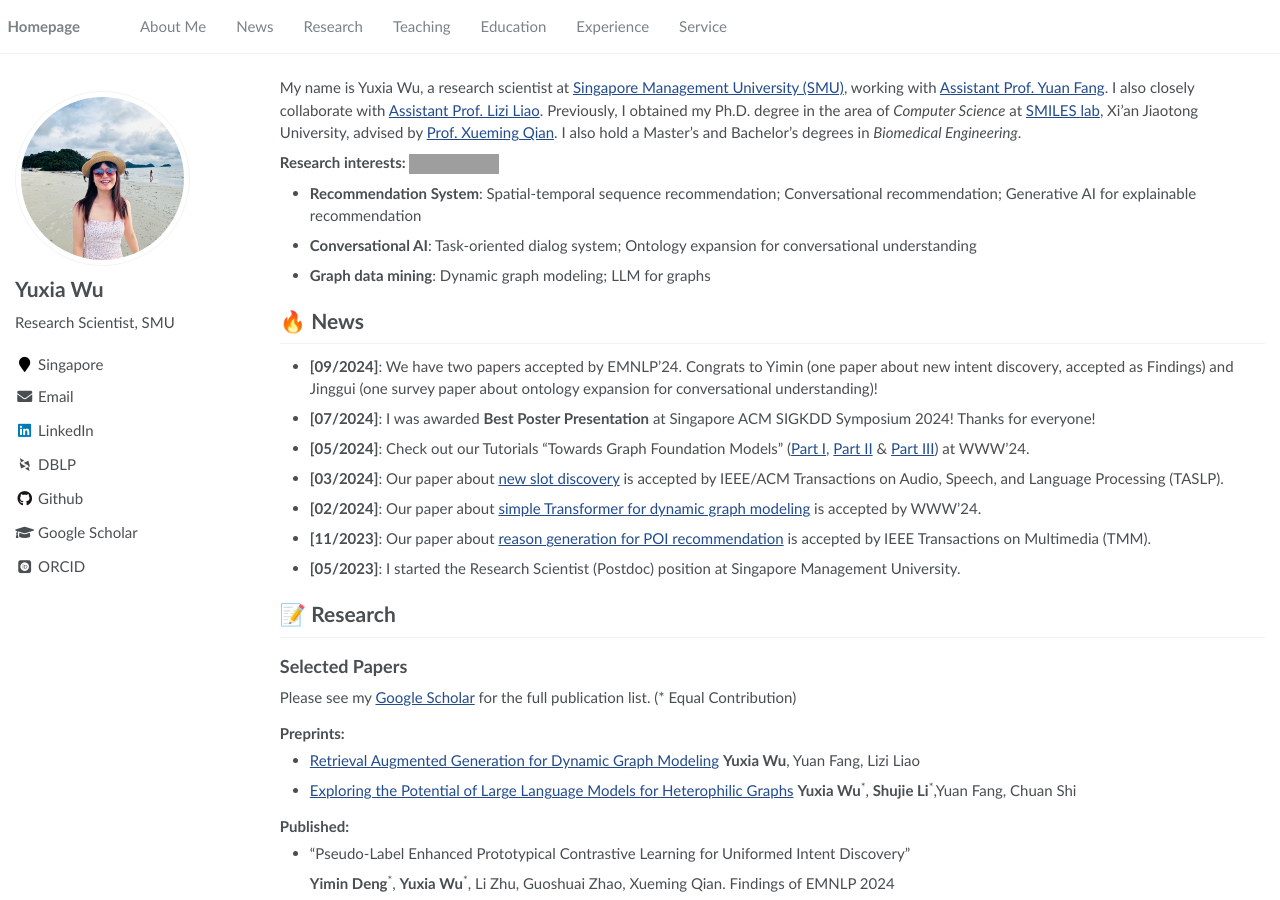
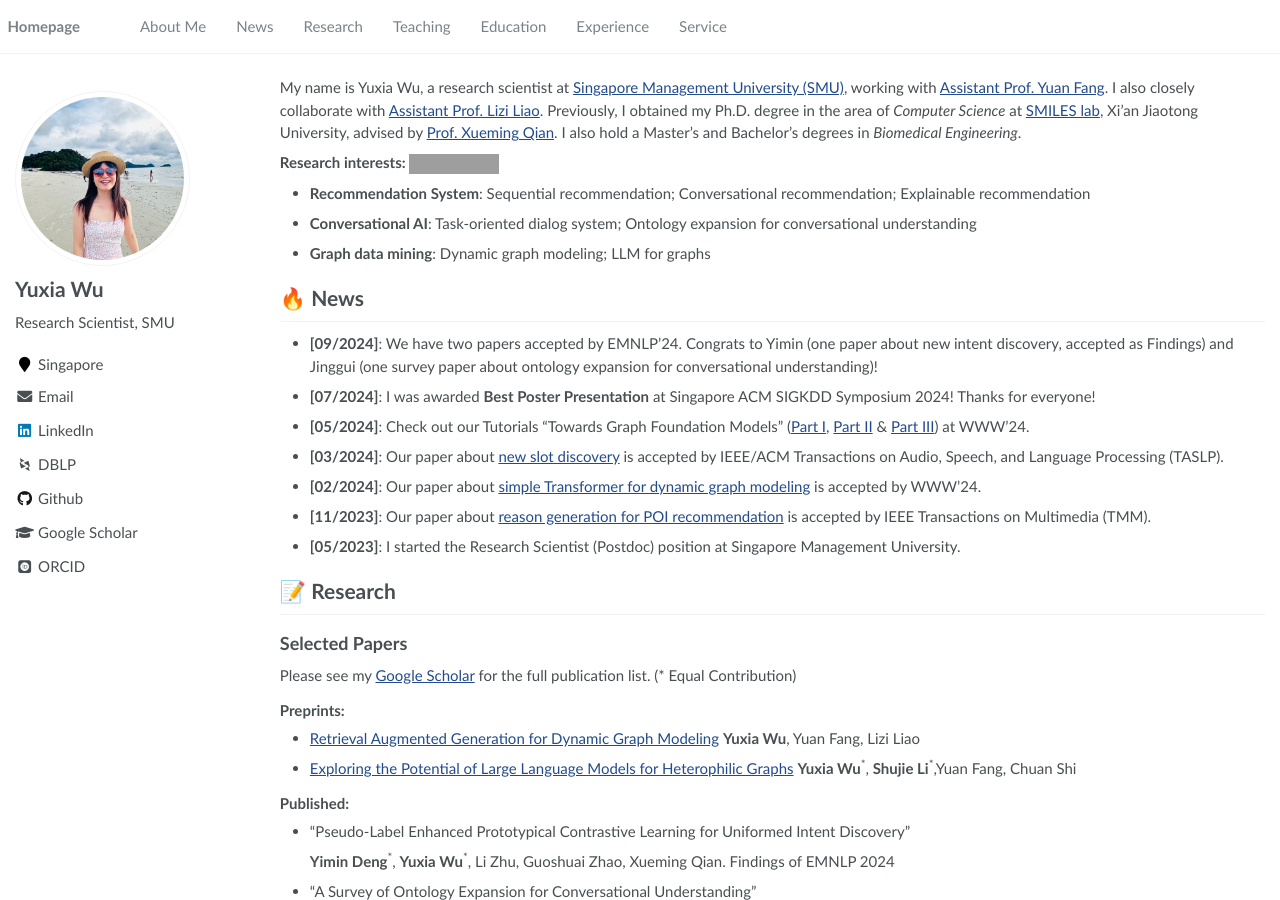
Before and after one commit to YuxiaWu/YuxiaWu.github.io, a Jekyll site: the page built from _pages/about.md, in a window 1280 px wide and 900 px high. Built offline with Jekyll 4.4.1, drawn with Linux system fonts in a browser that asks for light colours; some web fonts are replaced; grey boxes are pictures that could not be loaded.

Commit message:
Update about.md

```diff
--- a/_pages/about.md
+++ b/_pages/about.md
@@ -21,7 +21,7 @@ My name is Yuxia Wu, a research scientist at [Singapore Management University (S
 
 **Research interests:** <a href='https://scholar.google.com/citations?user=bRgptuYAAAAJ&hl=en'><img src="https://img.shields.io/endpoint?url={{ url | url_encode }}&logo=Google%20Scholar&labelColor=f6f6f6&color=9cf&style=flat&label=citations"></a>
 
-- **Recommendation System**: Spatial-temporal sequence recommendation; Conversational recommendation; Generative AI for explainable recommendation
+- **Recommendation System**: Sequential recommendation; Conversational recommendation; Explainable recommendation
 - **Conversational AI**: Task-oriented dialog system; Ontology expansion for conversational understanding
 - **Graph data mining**: Dynamic graph modeling; LLM for graphs
 
```
